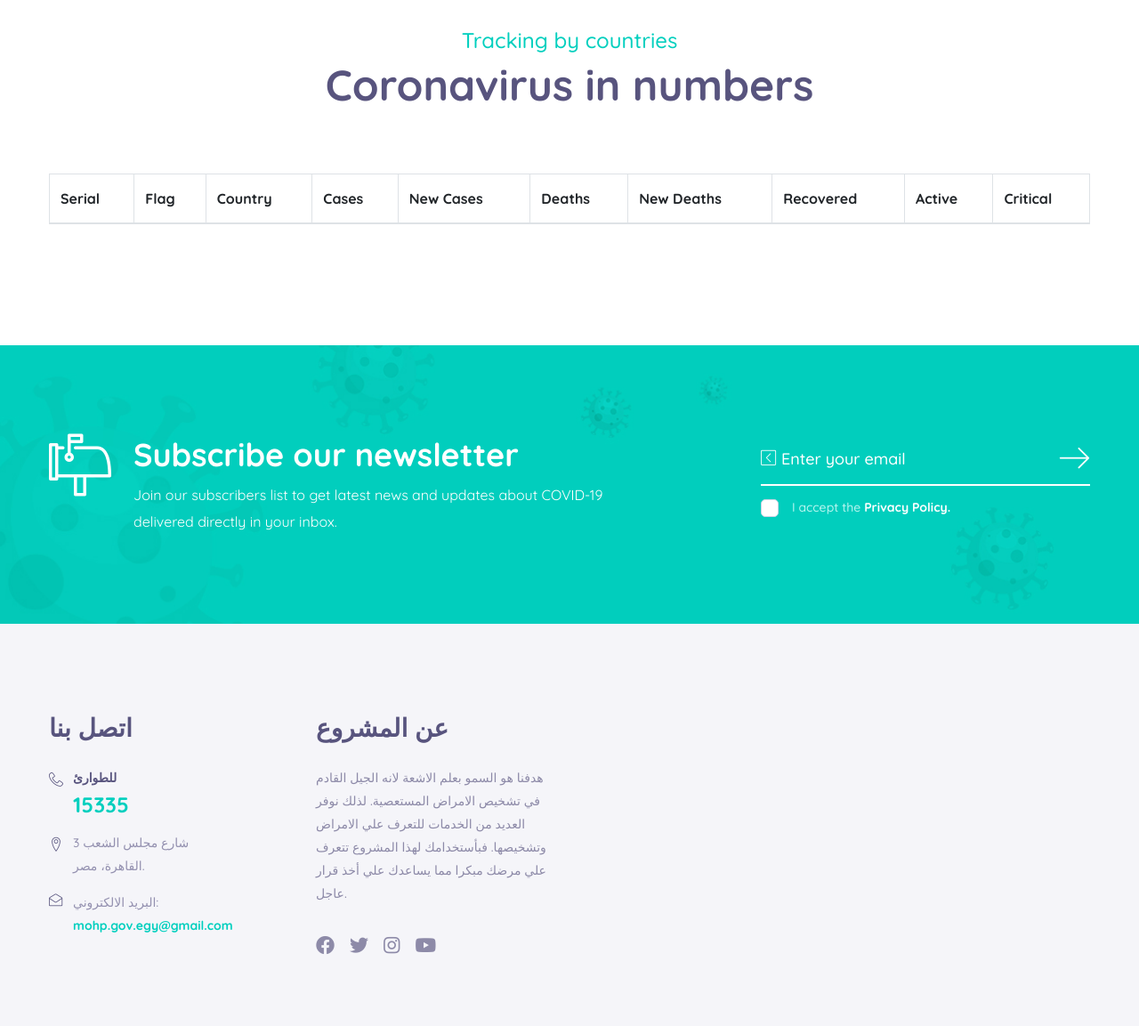
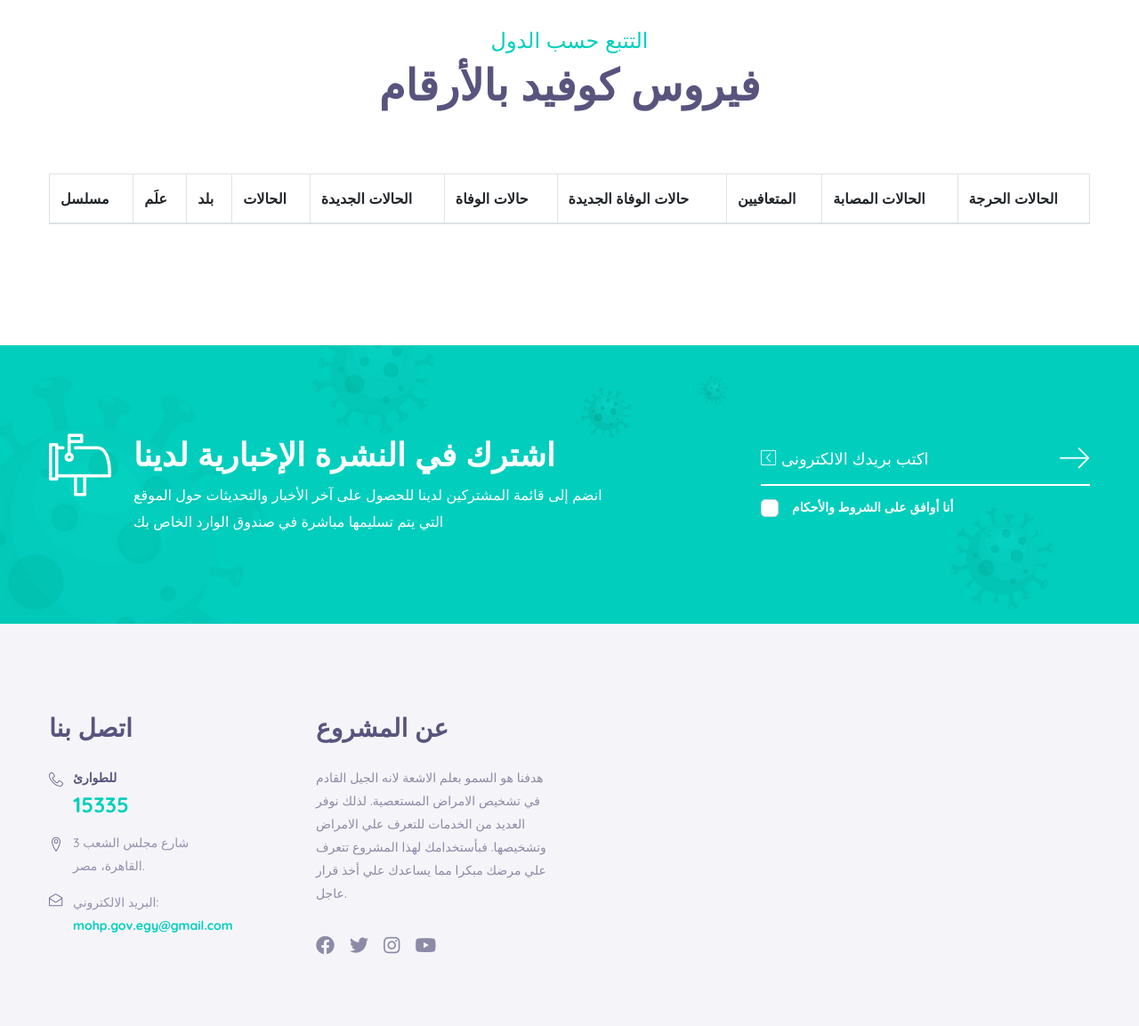
Before and after one commit to john0isaac/Centralized-and-Automated-Medical-Image-Analysis-Laboratory, a Flask app: page /tracker in a window 1280 px wide. Shown: the part 2403-3556 px from the top of the page at 89% size. Run offline with Flask 2, Linux system fonts and the light colour scheme; lists and menus that the app fills with data are empty; some libraries are stand-ins or nearby versions.

Commit message:
arabic-tracker

```diff
--- a/templates/pages/tracker-ar.html
+++ b/templates/pages/tracker-ar.html
@@ -11,9 +11,9 @@
     <div class="container">
         <img class="tracker_map" src="/static/images/tracker-map-bg.png" alt>
         <div class="tracker_text">
-                    <h5>Worldwide Tracker</h5>
-                    <h2>Confirmed Coronavirus Cases</h2>
-                    <p>Last updated: April 08, 2020, 01:43 GMT</p>
+            <h5>تعقب في جميع أنحاء العالم</h5>
+            <h2>حالات الإصابة المؤكدة بفيروس كوفيد</h2>
+            <p>اخر تعديل: ابريل 08, 2020, GMT 01:43 </p>
         </div>
         <div class="row tracker_inner">
             <div class="col-lg-3 col-6">
@@ -23,7 +23,7 @@
                     </div>
                     <div class="media-body">
                         <h2 id="total_cases"></h2>
-                                <p>Total Cases</p>
+                        <p>إجمالي الحالات</p>
                     </div>
                 </div>
             </div>
@@ -34,7 +34,7 @@
                     </div>
                     <div class="media-body">
                         <h2 id="total_deaths"></h2>
-                                <p>Total Deaths</p>
+                        <p>إجمالي الوفيات</p>
                     </div>
                 </div>
             </div>
@@ -45,7 +45,7 @@
                     </div>
                     <div class="media-body">
                         <h2 id="total_recovered"></h2>
-                                <p>Recovered</p>
+                        <p>المتعافيين</p>
                     </div>
                 </div>
             </div>
@@ -56,7 +56,7 @@
                     </div>
                     <div class="media-body">
                         <h2 id="new_cases"></h2>
-                                <p>New Cases</p>
+                        <p>الحالات جديدة</p>
                     </div>
                 </div>
             </div>
@@ -66,35 +66,35 @@
                 <div class="confirm_item">
                     <i class="linearicons-calendar-check"></i>
                     <h3 class="cuCountryTodayCases"></h3>
-                            <p>Today</p>
+                    <p>اليوم</p>
                 </div>
             </div>
             <div class="col-lg-2">
                 <div class="confirm_item">
                     <i class="linearicons-earth-lock"></i>
                     <h3 class="cuContries"></h3>
-                            <p>Countries</p>
+                    <p>البلاد</p>
                 </div>
             </div>
             <div class="col-lg-2">
                 <div class="confirm_item">
                     <i class="linearicons-clipboard-user"></i>
                     <h3 class="cuCountryTotal"></h3>
-                            <p>Active Cases</p>
+                    <p>الحالات المصابة حاليًا</p>
                 </div>
             </div>
             <div class="col-lg-2">
                 <div class="confirm_item">
                     <i class="linearicons-tombstone"></i>
                     <h3 class="cuTotal"></h3>
-                            <p>Worldwide Cases</p>
+                    <p>الحالات في جميع أنحاء العالم</p>
                 </div>
             </div>
             <div class="col-lg-2">
                 <div class="confirm_item">
                     <i class="linearicons-return2"></i>
                     <h3 class="cuCountryRecovered"></h3>
-                            <p>Recovered</p>
+                    <p>المتعافيين</p>
                 </div>
             </div>
         </div>
@@ -105,12 +105,12 @@
 <section class="total_cases_chart">
     <div class="container">
         <div class="total_cases_inner">
-                    <iframe style="width:100%" src="https://coronavirus.app/chart/evolution/infected?embed=true"
-                        frameborder="0" allow="autoplay;" allowfullscreen></iframe>
+            <iframe style="width:100%" src="https://coronavirus.app/chart/evolution/infected?embed=true" frameborder="0"
+                allow="autoplay;" allowfullscreen></iframe>
         </div>
         <div class="total_cases_inner">
-                    <iframe style="width:100%" src="https://coronavirus.app/chart/new/infected?embed=true"
-                        frameborder="0" allow="autoplay;" allowfullscreen></iframe>
+            <iframe style="width:100%" src="https://coronavirus.app/chart/new/infected?embed=true" frameborder="0"
+                allow="autoplay;" allowfullscreen></iframe>
         </div>
     </div>
 </section>
@@ -119,25 +119,25 @@
 <section class="data_table_area">
     <div class="container">
         <div class="main_title text-center">
-                    <h5>Tracking by countries</h5>
-                    <h2>Coronavirus in numbers</h2>
+            <h5>التتبع حسب الدول</h5>
+            <h2>فيروس كوفيد بالأرقام</h2>
         </div>
         <div class="all-country table-responsive">
             <table id="world_table" class="table table-striped table-bordered dataTable no-footer" role="grid"
                 aria-describedby="world_table_info">
                 <thead>
                     <tr role="row">
-                                <th>Serial</th>
-                                <th>Flag</th>
-                                <th>Country</th>
-                                <th>Cases</th>
-                                <th>New Cases</th>
-                                <th>Deaths</th>
-                                <th>New Deaths</th>
-                                <th>Recovered
+                        <th>مسلسل</th>
+                        <th>علَم</th>
+                        <th>بلد</th>
+                        <th>الحالات</th>
+                        <th>الحالات الجديدة</th>
+                        <th>حالات الوفاة</th>
+                        <th>حالات الوفاة الجديدة</th>
+                        <th>المتعافيين
                         </th>
-                                <th>Active</th>
-                                <th>Critical</th>
+                        <th>الحالات المصابة</th>
+                        <th>الحالات الحرجة</th>
                     </tr>
                 </thead>
             </table>
@@ -155,10 +155,11 @@
                         <i class="linearicons-mailbox-full"></i>
                     </div>
                     <div class="media-body">
-                                <h4>Subscribe our newsletter</h4>
+                        <h4>اشترك في النشرة الإخبارية لدينا</h4>
                         <p>
-                                    Join our subscribers list to get latest news and updates
-                                    about COVID-19 delivered directly in your inbox.
+                            انضم إلى قائمة المشتركين لدينا للحصول على آخر الأخبار والتحديثات حول الموقع التي يتم تسليمها
+                            مباشرة في
+                            صندوق الوارد الخاص بك
                         </p>
                     </div>
                 </div>
@@ -166,7 +167,7 @@
             <div class="col-lg-6">
                 <div class="mail_box">
                     <div class="input-group">
-                                <input type="text" class="form-control" placeholder="&#xe997; Enter your email"
+                        <input type="text" class="form-control" placeholder="&#xe997; اكتب بريدك الالكترونى"
                             aria-label="Recipient's username" aria-describedby="button-addon2">
                         <div class="input-group-append">
                             <button class="btn btn-outline-secondary" type="button" id="button-addon2">
@@ -174,7 +175,7 @@
                             </button>
                         </div>
                     </div>
-                            <label class="container-checkbox">I accept the <span>Privacy Policy.</span>
+                    <label class="container-checkbox"><span>أنا أوافق على الشروط والأحكام </span>
                         <input type="checkbox">
                         <span class="checkmark"></span>
                     </label>
```
Lines whose indentation alone changed are shown as unchanged.
